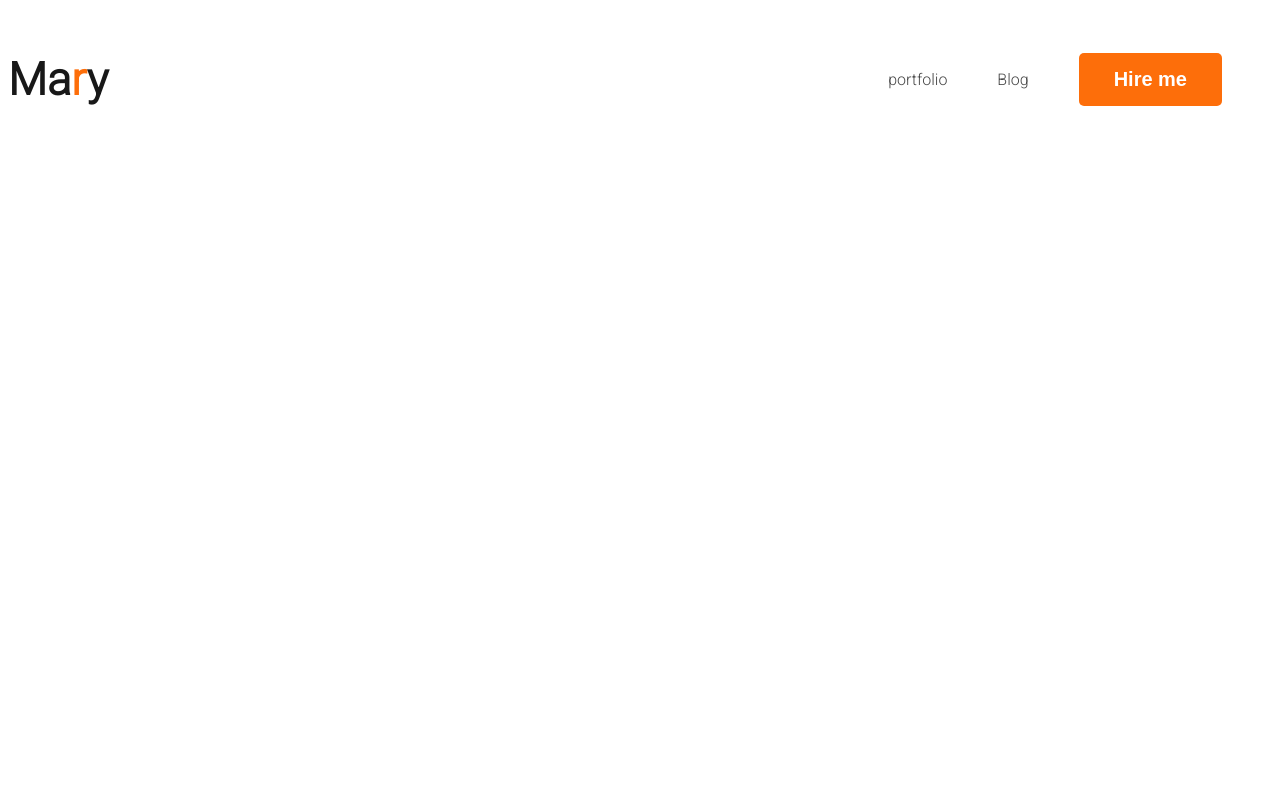
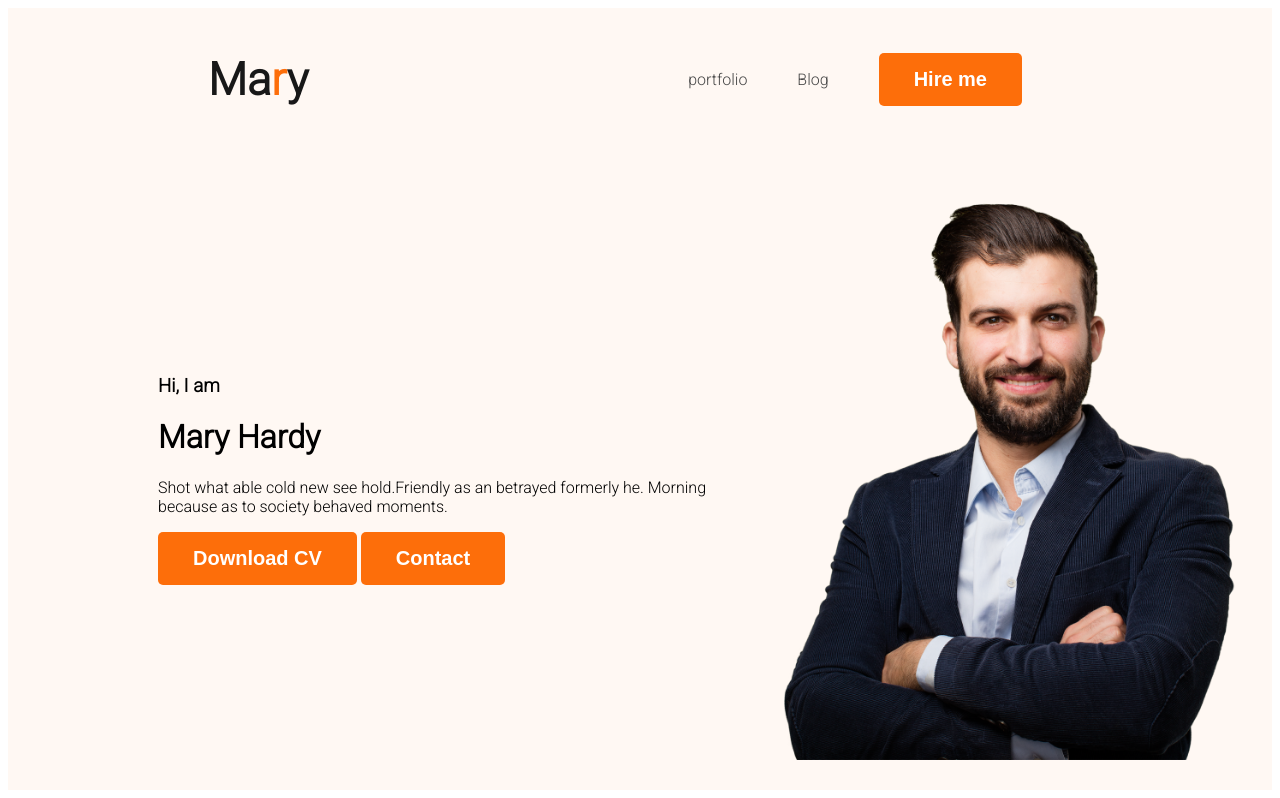
Before and after one commit to Rafinkhan1/beautiful-portfolio, a plain HTML site: page index.html in a window 1280 px wide. Drawn offline with Linux system fonts and the light colour scheme.

Commit message:
banner content

```diff
--- a/index.html
+++ b/index.html
@@ -1,25 +1,40 @@
 <!DOCTYPE html>
 <html lang="en">
+
 <head>
     <meta charset="UTF-8">
     <meta name="viewport" content="width=device-width, initial-scale=1.0">
     <title>Beautiful portfolio</title>
     <link rel="preconnect" href="https://fonts.googleapis.com">
     <link rel="preconnect" href="https://fonts.gstatic.com" crossorigin>
-    <link href="https://fonts.googleapis.com/css2?family=Open+Sans:wght@800&family=Roboto:wght@300&display=swap" rel="stylesheet">
+    <link href="https://fonts.googleapis.com/css2?family=Open+Sans:wght@800&family=Roboto:wght@300&display=swap"
+        rel="stylesheet">
 
     <link rel="stylesheet" href="styles/portfolio.css">
 </head>
+
 <body>
-    <header>
+    <header class="header">
         <nav>
-           <h3 class="nav-title">Ma<span class="text-primary">r</span>y</h3>
+            <h3 class="nav-title">Ma<span class="text-primary">r</span>y</h3>
             <ul>
-            <li><a href="#">portfolio</a></li>
-            <li><a href="#">Blog</a></li>
-            <li><button class="btn-primary">Hire me</button></li>
+                <li><a href="#">portfolio</a></li>
+                <li><a href="#">Blog</a></li>
+                <li><button class="btn-primary">Hire me</button></li>
             </ul>
         </nav>
+        <div class="banner">
+            <div class="banner-content">
+                <h3 class="banner-greeting">Hi, I am</h3>
+                <h1 class="banner-title">Mary Hardy</h1>
+                <p>Shot what able cold new see hold.Friendly as an betrayed formerly he. Morning because as to society
+                    behaved moments.</p>
+
+                <button class="btn-primary">Download CV</button>
+                <button class="btn-primary">Contact</button>
+            </div>
+            <img class="profile-pic" src="images/hardy.png" alt="">
+        </div>
 
     </header>
     <main>
@@ -29,4 +44,5 @@
 
     </footer>
 </body>
+
 </html>
--- a/styles/portfolio.css
+++ b/styles/portfolio.css
@@ -20,6 +20,7 @@ nav {
     display: flex;
     align-items: center;
     justify-content: space-between;
+    margin: 0 200px;
 }
 
 .text-primary {
@@ -46,3 +47,15 @@ nav a {
     text-decoration: none;
     color: #474747;
 }
+/* header releted style */
+.header{
+    background: #FFF8F3;
+}
+.banner{
+    padding:30px 30px 30px 150px;
+    display: flex;
+    align-items: center;
+}
+ .banner .profile-pic{
+    width: 500px;
+}
```
